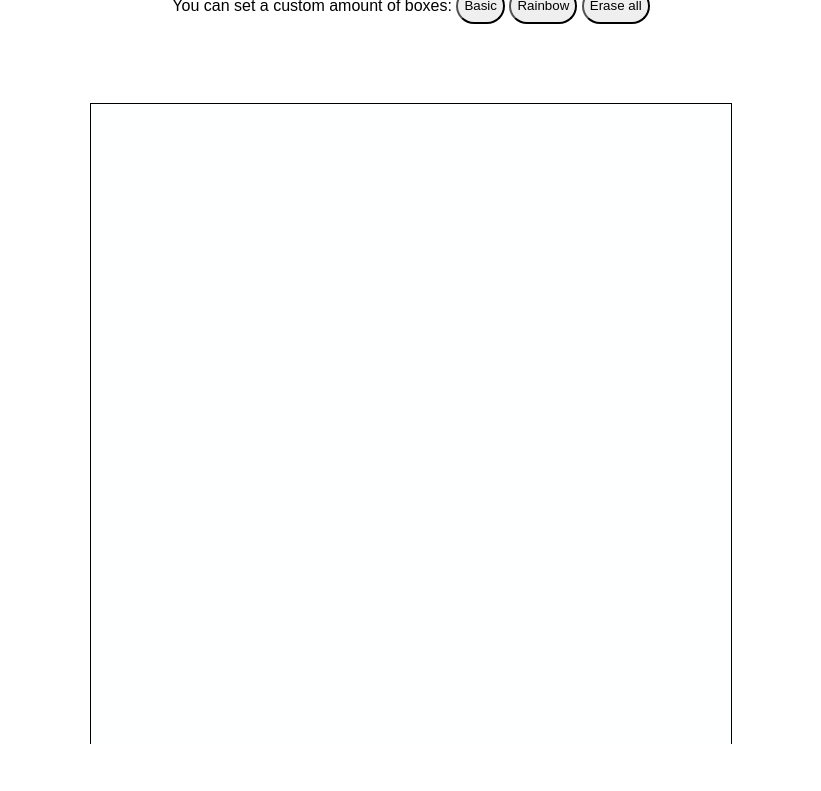
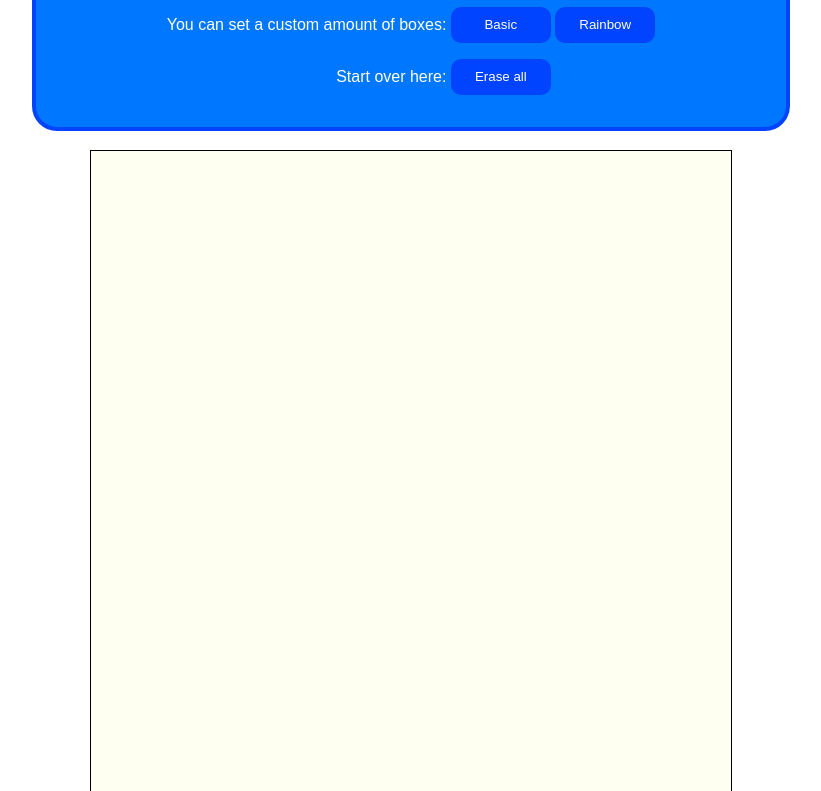
Before and after one commit to Durotaren/Etch-a-Sketch, a plain HTML site: page index.html in a window 1280 px wide. Shown: the part 92-883 px from the top of the page, without its empty margins (229-1050 px from the left). Before the commit the page ends 836 px from the top, so only its background shows below. Drawn offline with Linux system fonts and the light colour scheme.

Commit message:
Add styles to buttons and paragraphs

```diff
--- a/index.html
+++ b/index.html
@@ -7,8 +7,12 @@
   <link rel="stylesheet" href="style.css">
 </head>
 <body>
-  <h1>Etch-a-Sketch</h1>
-  <p>You can set a custom amount of boxes: <button class="btnBasic">Basic</button> <button class="btnRainbow">Rainbow</button> <button class="eraseAll">Erase all</button></p>
+  <div id="card">
+    <h1>Etch-a-Sketch</h1>
+    <p>You can set a custom amount of boxes: <button class="btnBasic">Basic</button> <button class="btnRainbow">Rainbow</button></p>
+    <p class="erase">Start over here: <button class="eraseAll">Erase all</button></p>
+  </div>
+  </div>
   <div id="container"></div>
 
   <script src="app.js"></script>
--- a/style.css
+++ b/style.css
@@ -1,14 +1,22 @@
 body {
   font-family: Arial, sans-serif;
   margin: 0;
+  /* background-color: rgb(211, 211, 211); */
 }
 
-h1 {
-  text-align: center;
+#card {
+  width: 750px;
+  height: 200px;
+  margin: auto;
+  border: 4px solid rgb(0, 68, 255);
+  background-color: rgb(0, 119, 255);
+  margin-top: 15px;
+  border-radius: 25px;
 }
 
-p {
+h1, p{
   text-align: center;
+  color: rgb(255, 255, 240);
 }
 
 #container {
@@ -17,19 +25,28 @@ p {
   flex-wrap: wrap;
   width: 640px;
   height: 640px;
-  margin-top: 80px;
+  margin-top: 20px;
   outline: 1px solid black;
+  background-color: rgb(255, 255, 240);
 }
 
 .box {
   width: 40px;
   height: 40px;
-  background-color: aliceblue;
+  background-color: rgb(255, 255, 240);
   margin: 0;
   padding: 0;
 }
 
 button {
   height: 36px;
-  border-radius: 60px;
+  border-radius: 10px;
+  width: 100px;
+  background-color: rgb(0, 68, 255);
+  border: transparent;
+  color: white;
 }
+
+.erase {
+  margin-left: 65px;
+}
```
